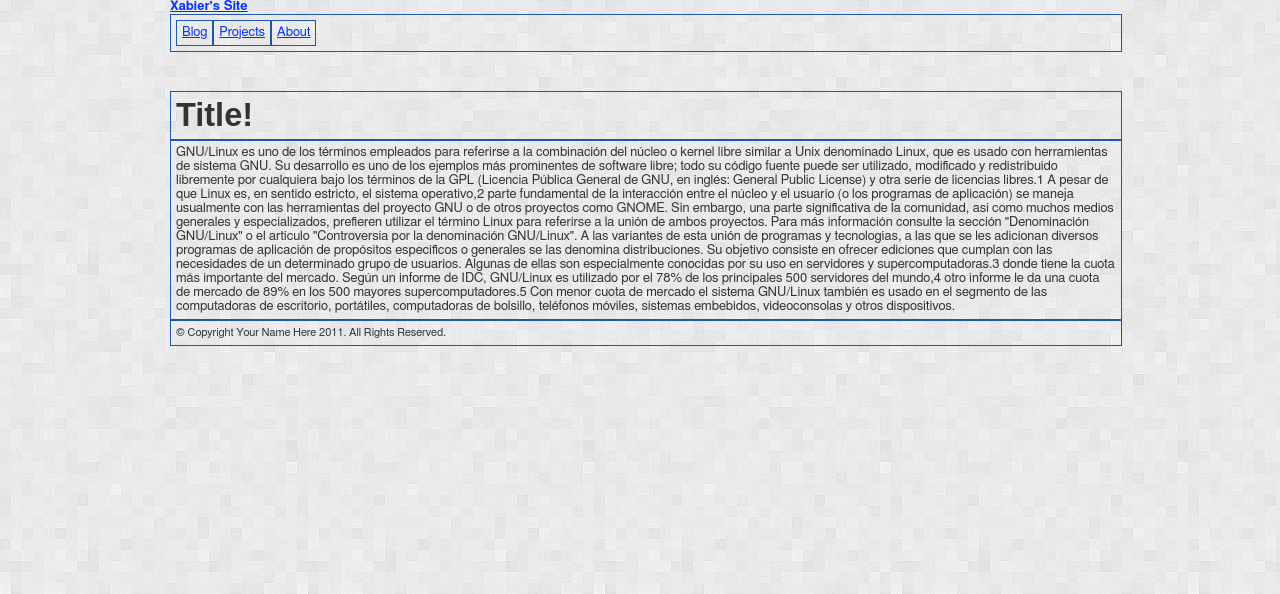
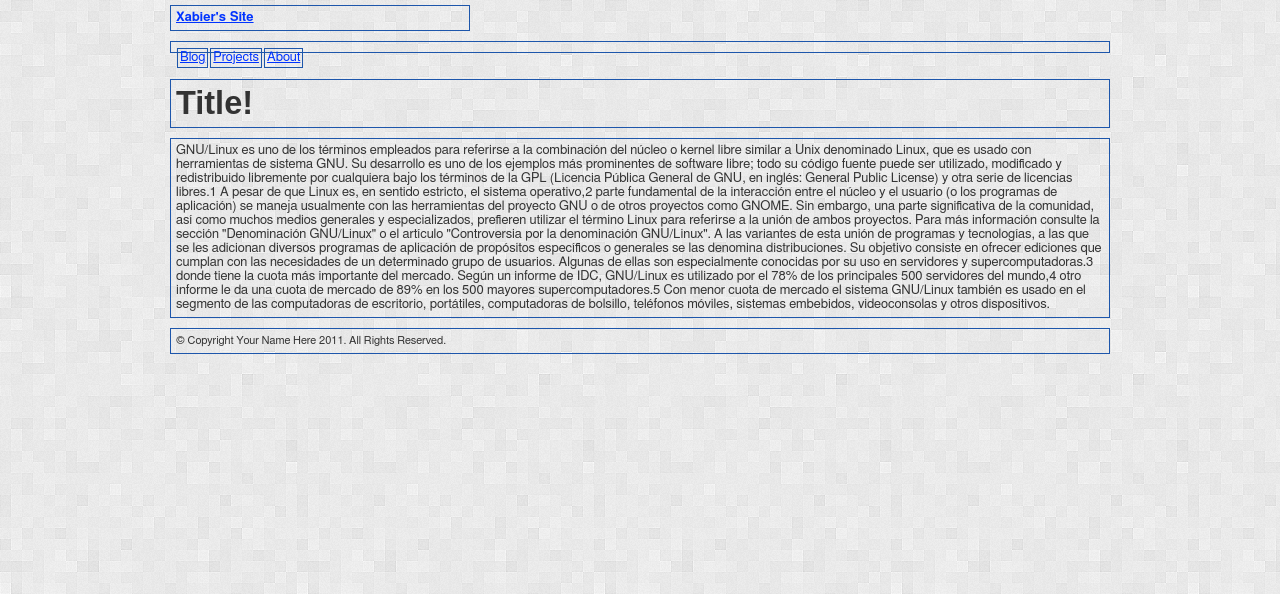
Before and after one commit to slok/xlarrakoetxeaorg, a Django app: page / in a window 1280 px wide. Shown: the top 594 px of the page. Run offline with Django 3.2, Linux system fonts and the light colour scheme; parts of the project's set-up code (start-up, migrations or seed data) failed here and were passed over; some libraries are stand-ins or nearby versions; some web fonts are replaced.

Commit message:
Solve grid960 and padding problems

```diff
--- a/mysite/blog/templates/blog/blog_entries_detail.html
+++ b/mysite/blog/templates/blog/blog_entries_detail.html
@@ -6,7 +6,8 @@
 {% block pageTitle %} <h3>{{entry.title}}</h3> {% endblock pageTitle %}
 
 {% block mainSection %}
-    <section id="main-section" class="grid_12">
+    <section class="main-section grid_12">
+        <div class="special-div">
         <article>
             <section class="entry">
                 </br>
@@ -40,5 +41,6 @@
                 {% endif %}
             </section>
         </article>
+        </div><!-- special-div-->
     </section>
 {% endblock mainSection %}
--- a/mysite/blog/templates/blog/includes/paginationFooter.html
+++ b/mysite/blog/templates/blog/includes/paginationFooter.html
@@ -11,11 +11,11 @@
         <a href="?page={{ entries.next_page_number }}">next</a>
     {% endif %}-->
     {% if entries.has_previous %}
-        <a class="pagination" style="float: right; clear: right;" href="?page={{ entries.previous_page_number }}">Newer entries</a>
+        <a class="pagination-a" style="float: right; clear: right;" href="?page={{ entries.previous_page_number }}">Newer entries</a>
     {% endif %}
 
     {% if entries.has_next %}
-        <a class="pagination" href="?page={{ entries.next_page_number }}">Older entries</a>
+        <a class="pagination-a" href="?page={{ entries.next_page_number }}">Older entries</a>
     {% endif %}
 
 </section>
--- a/mysite/static/css/style.css
+++ b/mysite/static/css/style.css
@@ -190,7 +190,7 @@ mark {background-color: #fcd700; color: #000; font-style: italic; font-weight: b
 }
 
 /*
- * Custom classes to replace in the html
+ * Custom classes to replace in the html (Maybe I miss some :S)
  * ------------------------------------------
  * .navmenu: the navigation menu class
  * li.navmenu: each button of the nav menu
@@ -200,6 +200,7 @@ mark {background-color: #fcd700; color: #000; font-style: italic; font-weight: b
  * .entry: an entry block (blog post)
  * .side-block: the block in the side (in this one for now in the right)
  * .footer-block: the block in the bottom
+ * .entry-date: the date of the entry block
  * .comments: the comments block
  * .pagination: pagination block section
  * a.pagination: each pagination link
@@ -210,70 +211,59 @@ mark {background-color: #fcd700; color: #000; font-style: italic; font-weight: b
  */
 
 
-.navmenu {
-    width: 100%;
-	float: left;
-	margin: 0 0 3em 0;
-	list-style: none;
+.entry-date,
+.menu-tag,
+li.menu-tag-list,
+.comments,
+.entry,
+.entry-tag,
+li.entry-tag-list,
+.pagination{
+    padding:5px;
     border:solid 1px #1d56ab;
-    -moz-border-radius: 0px;
-    -webkit-border-radius: 0px;
-    border-radius: 0px;
-    padding: 5px;
     }
+
+
 li.navmenu-list {
     float: left;
+    padding:2px;
+    margin: 1px;
     border:solid 1px #1d56ab;
-    -moz-border-radius: 0px;
-    -webkit-border-radius: 0px;
-    border-radius: 0px;
-    padding: 5px;
     }
+
+/*----------------------------------*/
+/* The ones that use special-div*/
+
+ .navmenu {
+    width: 100%;
+	list-style: none;
+    margin: 5px;
+    }
+
 .page-title {
-    border:solid 1px #1d56ab;
-    -moz-border-radius: 0px;
-    -webkit-border-radius: 0px;
-    border-radius: 0px;
     font-family: 'Droid Sans', sans-serif;
     font-weight: bold;
     font-size:250%;
-    padding: 5px;
+    margin: 5px;
     }
 
-.entry-tag {
-     border:solid 1px #1d56ab;
-    -moz-border-radius: 0px;
-    -webkit-border-radius: 0px;
-    border-radius: 0px;
-   /* display:inline;
-    font-weight:normal;
-    padding: 5px;*/
-    }
-li.entry-tag-list {
-     border:solid 1px #1d56ab;
-    -moz-border-radius: 0px;
-    -webkit-border-radius: 0px;
-    border-radius: 0px;
-    /*float:left;*/
-    padding: 5px;
-
-    }
-.entry,
-.main-section,
-.entry,
+.logo,
 .side-block,
 .footer-block,
-.comments,
-.pagination,
-.menu-tag,
-.entry-date,
-li.menu-tag-list {
-     border:solid 1px #1d56ab;
-    -moz-border-radius: 0px;
-    -webkit-border-radius: 0px;
-    border-radius: 0px;
-    padding: 5px;
+.main-section{
+    margin: 5px;
     }
+/*----------------------------------*/
+/*This is used to solve the problem with grid 960 and the padding. Solution from: http://divitodesign.com/css/tricks-to-solve-960-css-framework-problems/
+ *
+ * We have tu use it every time that wqe use padding and grid_xx (put after grid_xx class block)
+ *
+ **/
+div.special-div{
+    padding:5px;
+    border:solid 1px #1d56ab;
+
+}
 
 /*------------------*/
 html{
--- a/mysite/templates/base.html
+++ b/mysite/templates/base.html
@@ -76,11 +76,17 @@
 
 <div class="wrapper container_12"><!-- not needed? up to you: http://camendesign.com/code/developpeurs_sans_frontieres -->
 
-	<header class="grid_12">
-
+	<header>
+<!--*********************************************************************-->
+        <section class="logo grid_4">
+            <div class="special-div">
             <h1><a href="/">Xabier's Site</a></h1>
-
-		<nav class="navmenu">
+            </div>
+        </section>
+        <div class="clear"></div>
+<!--*********************************************************************-->
+            <nav class="navmenu grid_12">
+                <div class="special-div">
                     <ul>
                         {% block navmenu %}
                         <li class="navmenu-list"><a href="/blog">Blog</a></li>
@@ -88,16 +94,19 @@
                         <li class="navmenu-list"><a href="/about" >About</a></li>
                         {% endblock navmenu %}
                     </ul>
+                </div>
             </nav>
+        <div class="clear"></div>
+	</header>
+<!--*********************************************************************-->
 
-	</header>
-
+    <section class="page-title grid_12">
+        <div class="special-div">
+        {% block pageTitle %}Title!{% endblock pageTitle%}
+        </div>
+    </section>
     <div class="clear"></div>
-
-    <section class="page-title grid_12">{% block pageTitle %}Title!{% endblock pageTitle%}</section>
-
-    <div class="clear"></div>
-
+<!--*********************************************************************-->
     <!-- Section not included because some are grid_9 and other grid_12-->
 
     {% block mainSection %}
@@ -107,13 +116,14 @@
     {% endblock sidebar%}
 
      <div class="clear"></div>
-
+<!--*********************************************************************-->
 	<footer class="footer-block grid_12">
-
+        <div class="special-div">
 		<p><small>&copy; Copyright Your Name Here 2011. All Rights Reserved.</small></p>
         {% block footer %} {% endblock footer %}
+        </div>
     </footer>
-
+    <div class="clear"></div>
 </div>
 
 <!-- here comes the javascript -->
--- a/mysite/templates/index.html
+++ b/mysite/templates/index.html
@@ -1,11 +1,13 @@
 {% extends "base.html" %}
 {% block title %} Xabier Larrakoetxea {% endblock %}
 {% block mainSection %}
- <section class="main-section grid_12">
+<section class="main-section grid_12">
+    <div class="special-div">
      GNU/Linux es uno de los términos empleados para referirse a la combinación del núcleo o kernel libre similar a Unix denominado Linux, que es usado con herramientas de sistema GNU. Su desarrollo es uno de los ejemplos más prominentes de software libre; todo su código fuente puede ser utilizado, modificado y redistribuido libremente por cualquiera bajo los términos de la GPL (Licencia Pública General de GNU, en inglés: General Public License) y otra serie de licencias libres.1
 
 A pesar de que Linux es, en sentido estricto, el sistema operativo,2 parte fundamental de la interacción entre el núcleo y el usuario (o los programas de aplicación) se maneja usualmente con las herramientas del proyecto GNU o de otros proyectos como GNOME. Sin embargo, una parte significativa de la comunidad, así como muchos medios generales y especializados, prefieren utilizar el término Linux para referirse a la unión de ambos proyectos. Para más información consulte la sección "Denominación GNU/Linux" o el artículo "Controversia por la denominación GNU/Linux".
 
 A las variantes de esta unión de programas y tecnologías, a las que se les adicionan diversos programas de aplicación de propósitos específicos o generales se las denomina distribuciones. Su objetivo consiste en ofrecer ediciones que cumplan con las necesidades de un determinado grupo de usuarios. Algunas de ellas son especialmente conocidas por su uso en servidores y supercomputadoras.3 donde tiene la cuota más importante del mercado. Según un informe de IDC, GNU/Linux es utilizado por el 78% de los principales 500 servidores del mundo,4 otro informe le da una cuota de mercado de 89% en los 500 mayores supercomputadores.5 Con menor cuota de mercado el sistema GNU/Linux también es usado en el segmento de las computadoras de escritorio, portátiles, computadoras de bolsillo, teléfonos móviles, sistemas embebidos, videoconsolas y otros dispositivos.
- </section>
+    </div><!--special-div-->
+</section>
 {% endblock mainSection %}
```
Also changed, not shown: mysite/blog/templates/blog/blog_index.html (+7 -3 lines), mysite/static/img/favicon.ico (added). Lines whose indentation alone changed are shown as unchanged.
